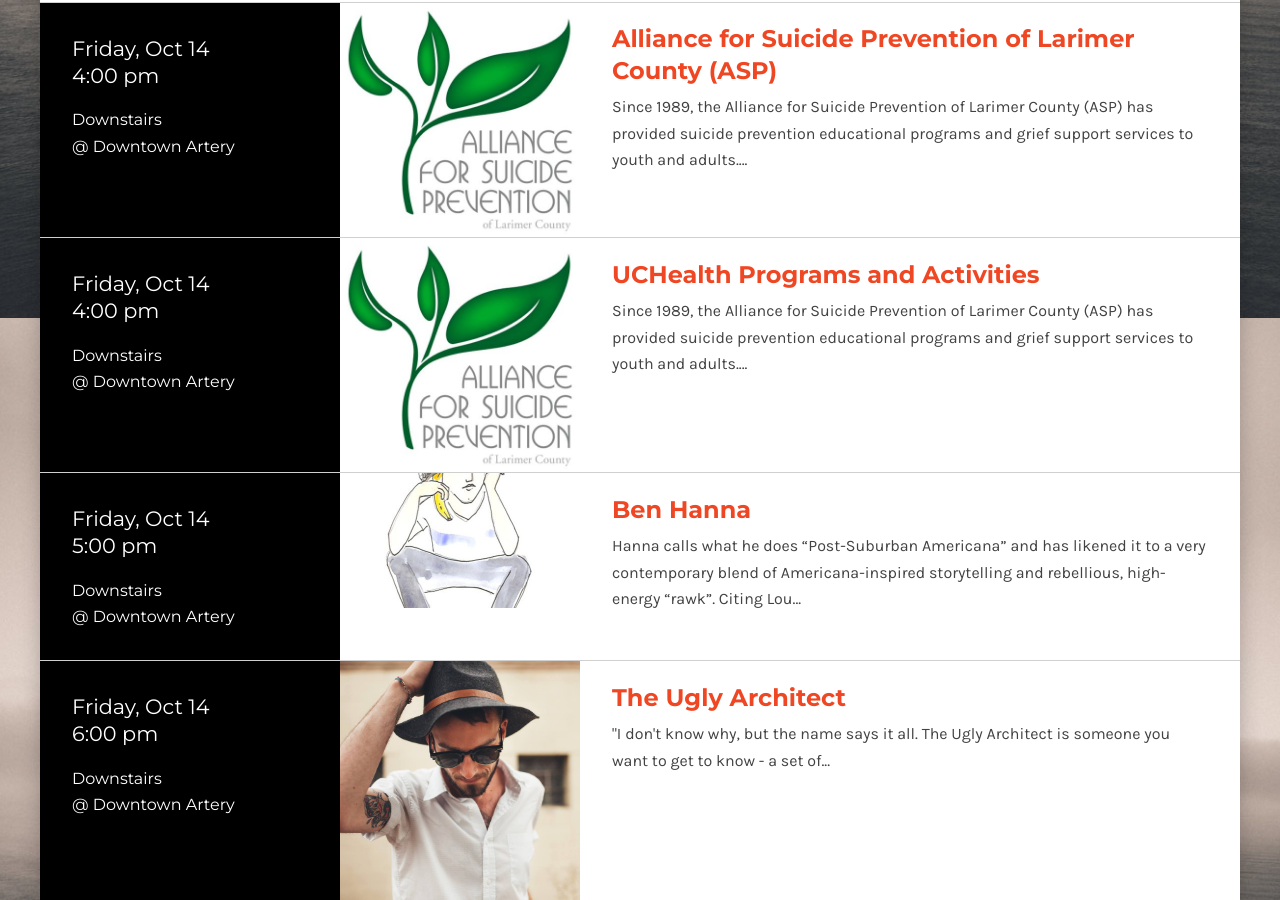
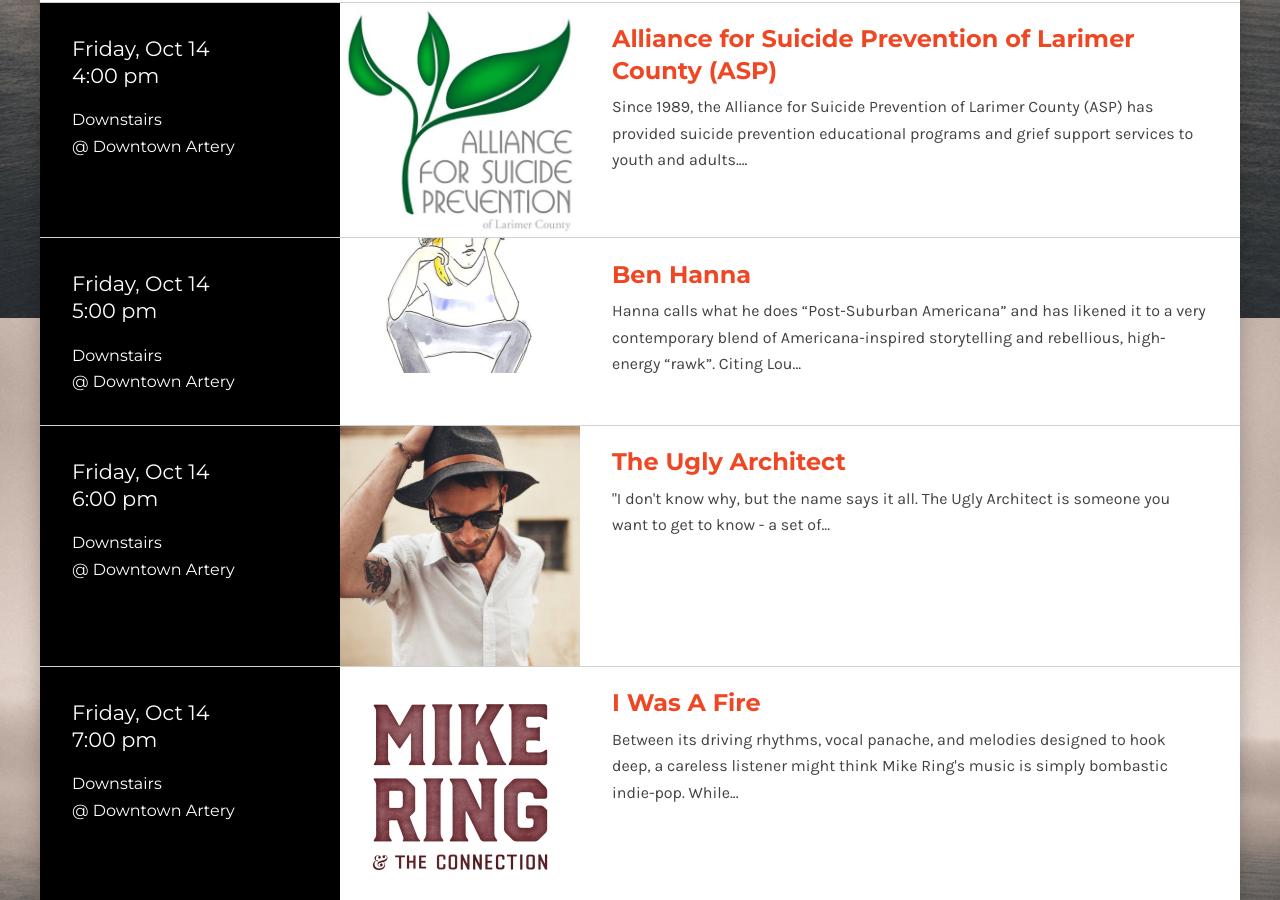
Before and after one commit to michaeldmcqueen/breakopen, a Jekyll site: the page built from pages/schedule/schedule.md, in a window 1280 px wide and 900 px high, scrolled down 582 px. Built offline with Jekyll 4.4.1, drawn with Linux system fonts in a browser that asks for light colours; nearby versions of some CDN libraries; some of the changed text lies outside the part shown.

Commit message:
Updated '/_schedule/uchealth-programs-and-activities.md' via CloudCannon

```diff
--- a/_schedule/uchealth-programs-and-activities.md
+++ b/_schedule/uchealth-programs-and-activities.md
@@ -1,10 +1,10 @@
 ---
 title: UCHealth Programs and Activities
 description: 'Since 1989, the Alliance for Suicide Prevention of Larimer County (ASP) has provided suicide prevention educational programs and grief support services to youth and adults. Our mission is to prevent suicide in Larimer County by raising awareness, educating and training youth and adults about depression and the impact of suicide, and providing support to those who have been affected. In the past year we have reached over 4,900 middle school and high school students with our suicide prevention program, Raising Awareness of Personal Power.  We have also reached 490 adults with our Hope for Today suicide prevention program and over 100 people attended our Grief Support Groups for those who have lost someone to suicide.'
-date: 2016-10-14T16:00:00.000Z
-time: '4:00 pm'
+date: 2016-10-15T16:00:00.000Z
+time:
 venue: Downtown Artery
 space: Downstairs
-artist_image_path: /asp_logo.jpg
-detail_image_path: /asp_logo.jpg
+artist_image_path: /uchealth_logo_horizontal_color.png
+detail_image_path: /uchealth_logo_horizontal_color.png
 ---
```
